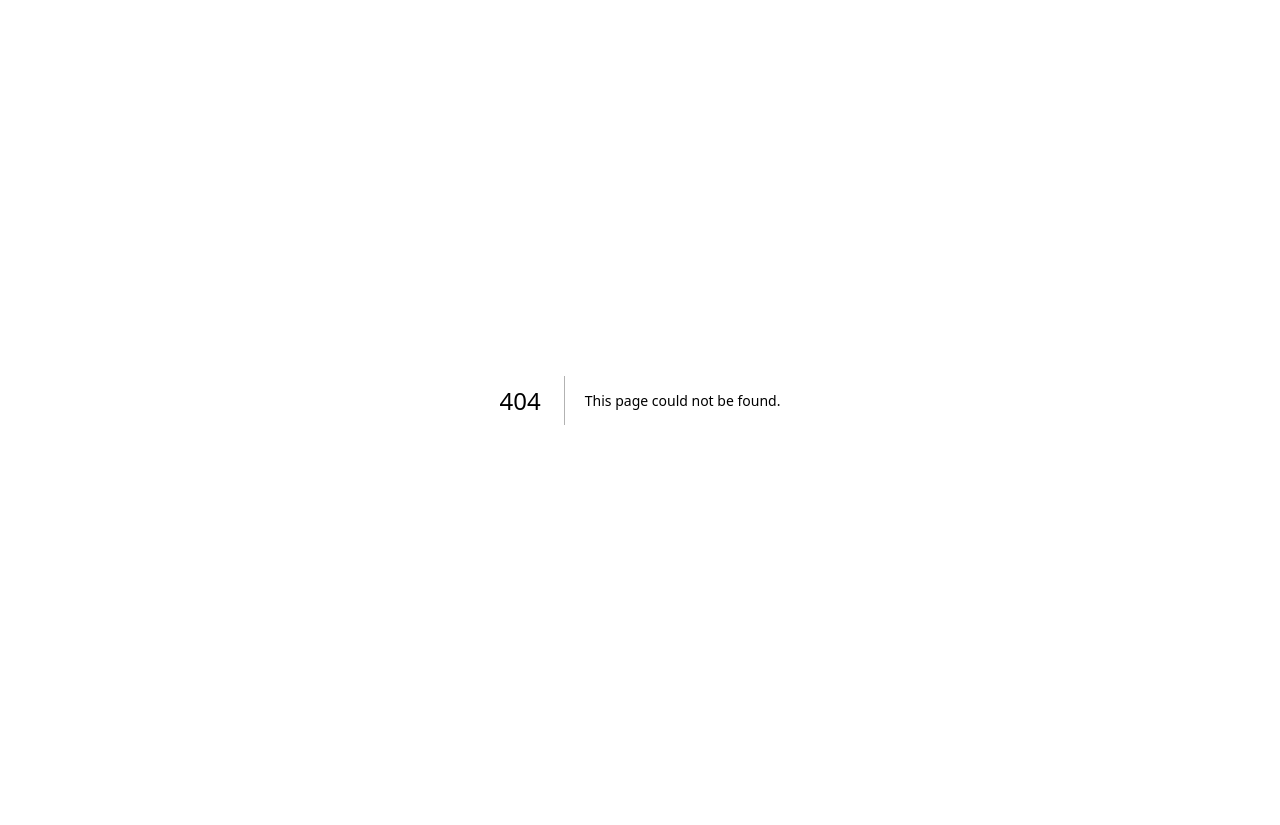
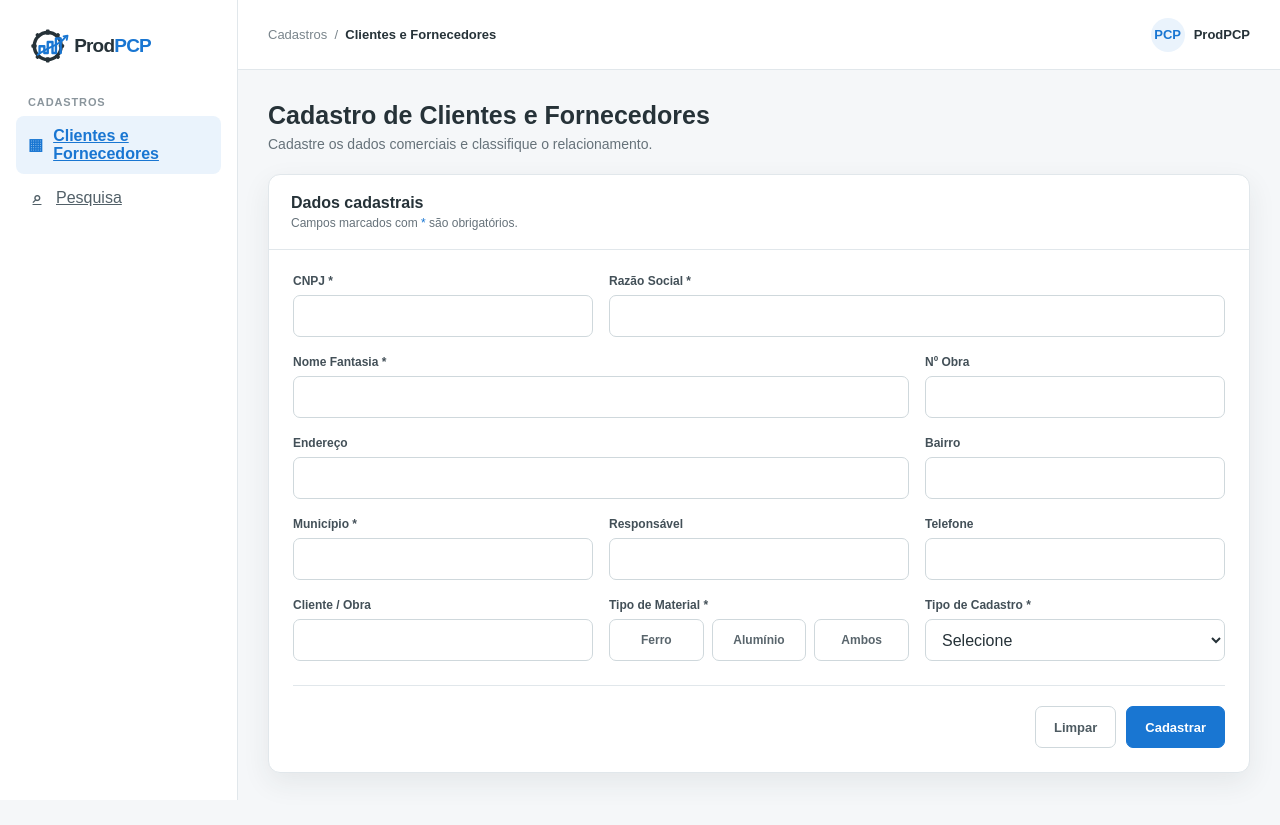
Before and after one commit to eng-xitao/prodPCP, a Next.js app: page /cadastros/clientes-fornecedores in a window 1280 px wide. Before the commit this address had no page. Before the commit the page ends 800 px from the top, so only its background shows below. Built offline with nearby package versions, Linux system fonts and the light colour scheme.

Commit message:
refactor: separate client supplier registration screen

```diff
--- /dev/null
+++ b/app/cadastros/clientes-fornecedores/page.tsx
@@ -0,0 +1,22 @@
+"use client";
+
+import { FormEvent, useState } from "react";
+
+const SMALL_WORDS = new Set(["de", "da", "do", "das", "dos", "e", "em", "com", "por", "para"]);
+function properCase(value: string) { return value.toLocaleLowerCase("pt-BR").trim().split(/\s+/).map((word, index) => index > 0 && SMALL_WORDS.has(word) ? word : word.charAt(0).toLocaleUpperCase("pt-BR") + word.slice(1)).join(" "); }
+function formatCnpj(value: string) { const d = value.replace(/\D/g, "").slice(0, 14); return d.replace(/^(\d{2})(\d)/, "$1.$2").replace(/^(\d{2})\.(\d{3})(\d)/, "$1.$2.$3").replace(/\.(\d{3})(\d)/, ".$1/$2").replace(/(\d{4})(\d)/, "$1-$2"); }
+function formatPhone(value: string) { const d = value.replace(/\D/g, "").slice(0, 11); return d.length <= 10 ? d.replace(/^(\d{2})(\d)/, "($1) $2").replace(/(\d{4})(\d)/, "$1-$2") : d.replace(/^(\d{2})(\d)/, "($1) $2").replace(/(\d{5})(\d)/, "$1-$2"); }
+function isValidCnpj(value: string) { const d = value.replace(/\D/g, ""); if (d.length !== 14 || /^(\d)\1+$/.test(d)) return false; const calc = (length: number) => { let sum = 0, weight = length - 7; for (let i = 0; i < length; i++) { sum += Number(d[i]) * weight; weight = weight === 2 ? 9 : weight - 1; } const r = sum % 11; return r < 2 ? 0 : 11 - r; }; return calc(12) === Number(d[12]) && calc(13) === Number(d[13]); }
+
+type Form = { cnpj:string; razaoSocial:string; nomeFantasia:string; numeroObra:string; endereco:string; bairro:string; municipio:string; responsavel:string; telefone:string; tipoMaterial:string; clienteObra:string; tipoCadastro:string };
+const empty: Form = { cnpj:"", razaoSocial:"", nomeFantasia:"", numeroObra:"", endereco:"", bairro:"", municipio:"", responsavel:"", telefone:"", tipoMaterial:"", clienteObra:"", tipoCadastro:"" };
+
+export default function ClientesFornecedoresPage() {
+ const [form,setForm]=useState<Form>(empty); const [message,setMessage]=useState<string|null>(null);
+ const update=(field:keyof Form,value:string)=>{setMessage(null);setForm(c=>({...c,[field]:value}));};
+ const submit=(e:FormEvent)=>{e.preventDefault();if(!isValidCnpj(form.cnpj))return setMessage("Informe um CNPJ válido.");if(!form.razaoSocial.trim()||!form.nomeFantasia.trim()||!form.municipio.trim()||!form.tipoMaterial||!form.tipoCadastro)return setMessage("Preencha os campos obrigatórios.");setMessage("Cadastro validado com sucesso. A gravação no banco será conectada na próxima etapa.");};
+ return <div className="app-shell"><aside className="sidebar"><img src="/prodpcp-logo.svg" alt="ProdPCP" className="logo"/><div className="menu-label">Cadastros</div><a className="menu-item active" href="/cadastros/clientes-fornecedores"><span className="menu-icon">▦</span><span>Clientes e Fornecedores</span></a><a className="menu-item" href="/cadastros/clientes-fornecedores/pesquisa"><span className="menu-icon">⌕</span><span>Pesquisa</span></a></aside><main className="main"><header className="topbar"><div className="breadcrumb">Cadastros &nbsp;/&nbsp; <strong>Clientes e Fornecedores</strong></div><div className="user-chip"><span className="avatar">PCP</span> ProdPCP</div></header><section className="content"><div className="page-heading"><h1>Cadastro de Clientes e Fornecedores</h1><p>Cadastre os dados comerciais e classifique o relacionamento.</p></div><div className="card"><div className="card-header"><div><h2 className="card-title">Dados cadastrais</h2><div className="card-subtitle">Campos marcados com <span className="required">*</span> são obrigatórios.</div></div></div><form className="form" onSubmit={submit}><div className="grid">
+ {([['cnpj','CNPJ *'],['razaoSocial','Razão Social *'],['nomeFantasia','Nome Fantasia *'],['numeroObra','Nº Obra'],['endereco','Endereço'],['bairro','Bairro'],['municipio','Município *'],['responsavel','Responsável'],['telefone','Telefone'],['clienteObra','Cliente / Obra']] as const).map(([key,label])=><div key={key} className={`field ${key==='razaoSocial'||key==='nomeFantasia'||key==='endereco'?'span-8':''}`}><label>{label}</label><input value={form[key]} onChange={e=>update(key,key==='cnpj'?formatCnpj(e.target.value):key==='telefone'?formatPhone(e.target.value):e.target.value)} onBlur={e=>{if(!['cnpj','telefone','numeroObra'].includes(key))update(key,properCase(e.target.value));}} /></div>)}
+ <div className="field"><label>Tipo de Material *</label><div className="type-group">{['Ferro','Alumínio','Ambos'].map(t=><button key={t} type="button" className={`type-option ${form.tipoMaterial===t?'selected':''}`} onClick={()=>update('tipoMaterial',t)}>{t}</button>)}</div></div><div className="field"><label>Tipo de Cadastro *</label><select value={form.tipoCadastro} onChange={e=>update('tipoCadastro',e.target.value)}><option value="">Selecione</option><option>Obra</option><option>Fornecedor</option><option>Belmonte</option></select></div>
+ </div><div className="actions"><button className="btn" type="button" onClick={()=>{setForm(empty);setMessage(null);}}>Limpar</button><button className="btn btn-primary" type="submit">Cadastrar</button></div></form>{message&&<div className={`message ${message.includes('sucesso')?'success':'error'}`}>{message}</div>}</div></section></main></div>;
+}
```
